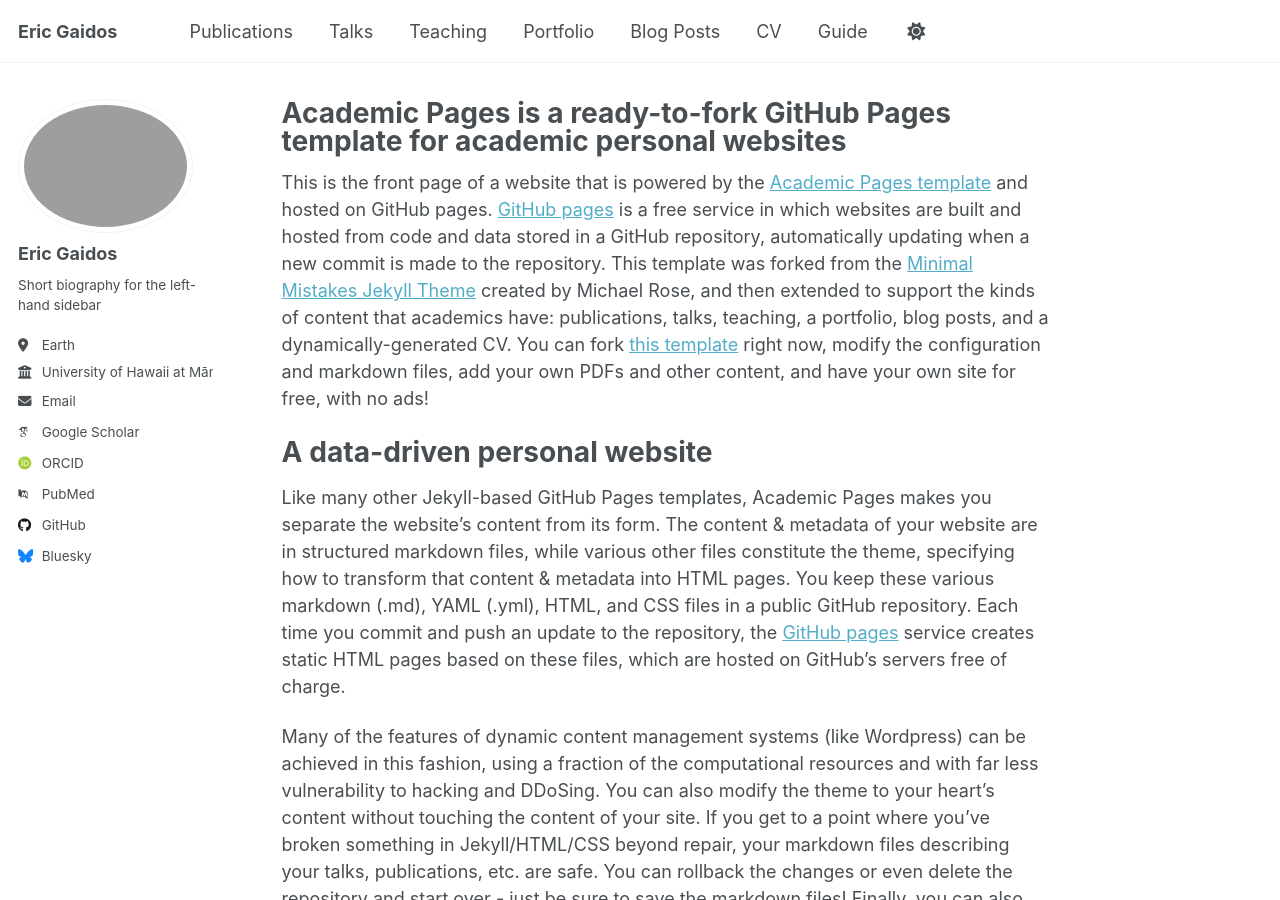
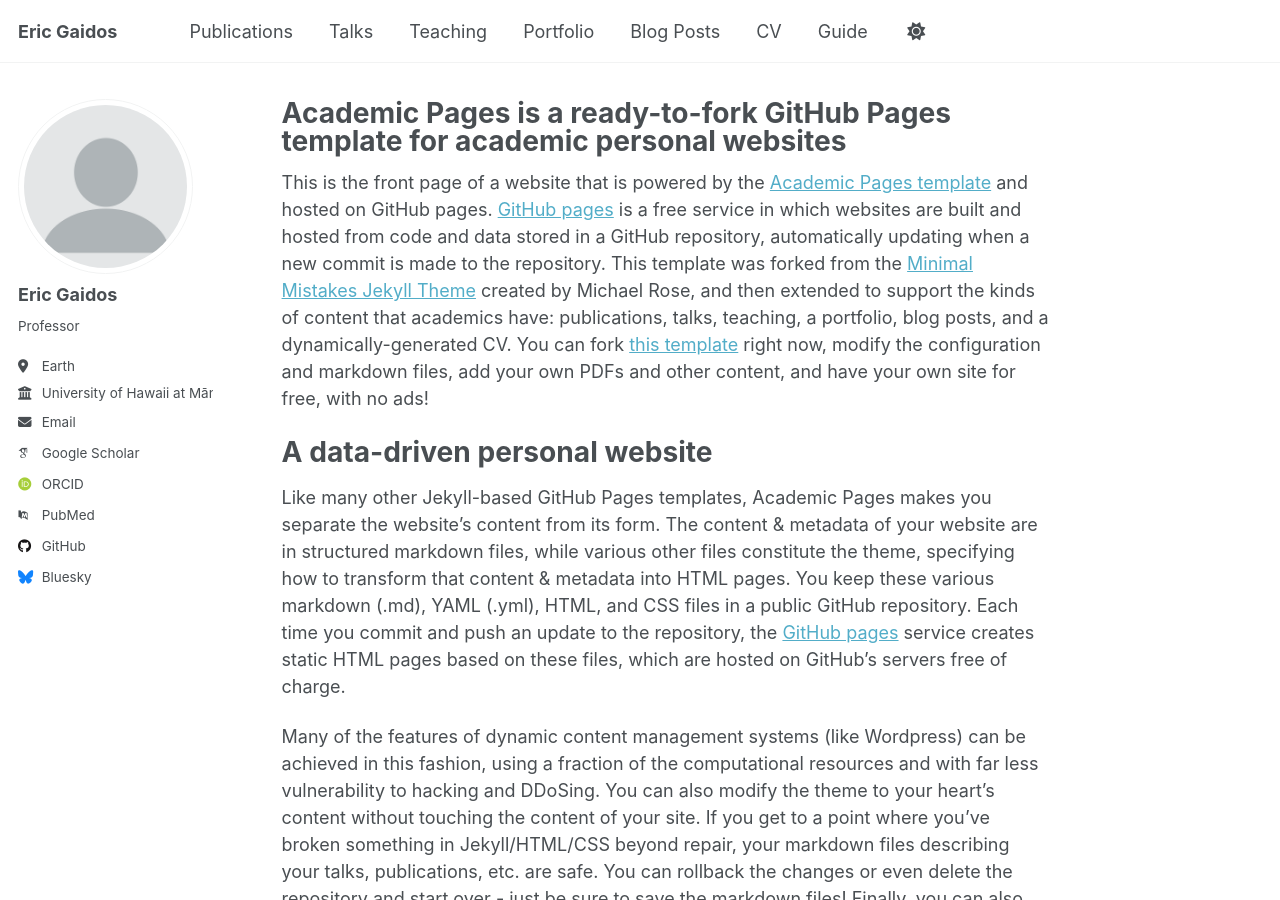
Before and after one commit to egaidos/egaidos.github.io, a Jekyll site: the page built from _pages/about.md, in a window 1280 px wide and 900 px high. Built offline with Jekyll 4.4.1, drawn with Linux system fonts in a browser that asks for light colours; some web fonts are replaced.

Commit message:
Update _config.yml

```diff
--- a/_config.yml
+++ b/_config.yml
@@ -22,9 +22,9 @@
 #               Additional customization can be done by editing /_includes/author-profile.html
 author:
   # Biographic information
-  avatar           : "gaidos.png"
+  avatar           : "profile.png"
   name             : "Eric Gaidos"
-  bio              : "Short biography for the left-hand sidebar"
+  bio              : "Professor"
   location         : "Earth"
   employer         : "University of Hawaii at Mānoa"
   uri              : # URL
@@ -35,9 +35,9 @@
   arxiv            : # URL - Update with the correct link to your profile
   googlescholar    : "https://scholar.google.com/citations?user=PS_CX0AAAAAJ"
   impactstory      : # URL
-  orcid            : "http://orcid.org/yourorcidurl"
+  orcid            : "https://orcid.org/0000-0002-5258-6846"
   semantic         : # URL
-  pubmed           : "https://www.ncbi.nlm.nih.gov/pubmed/?term=john+snow"
+  pubmed           : "https://www.ncbi.nlm.nih.gov/pubmed/"
   researchgate     : # URL
   scopus           : # URL
 
```
